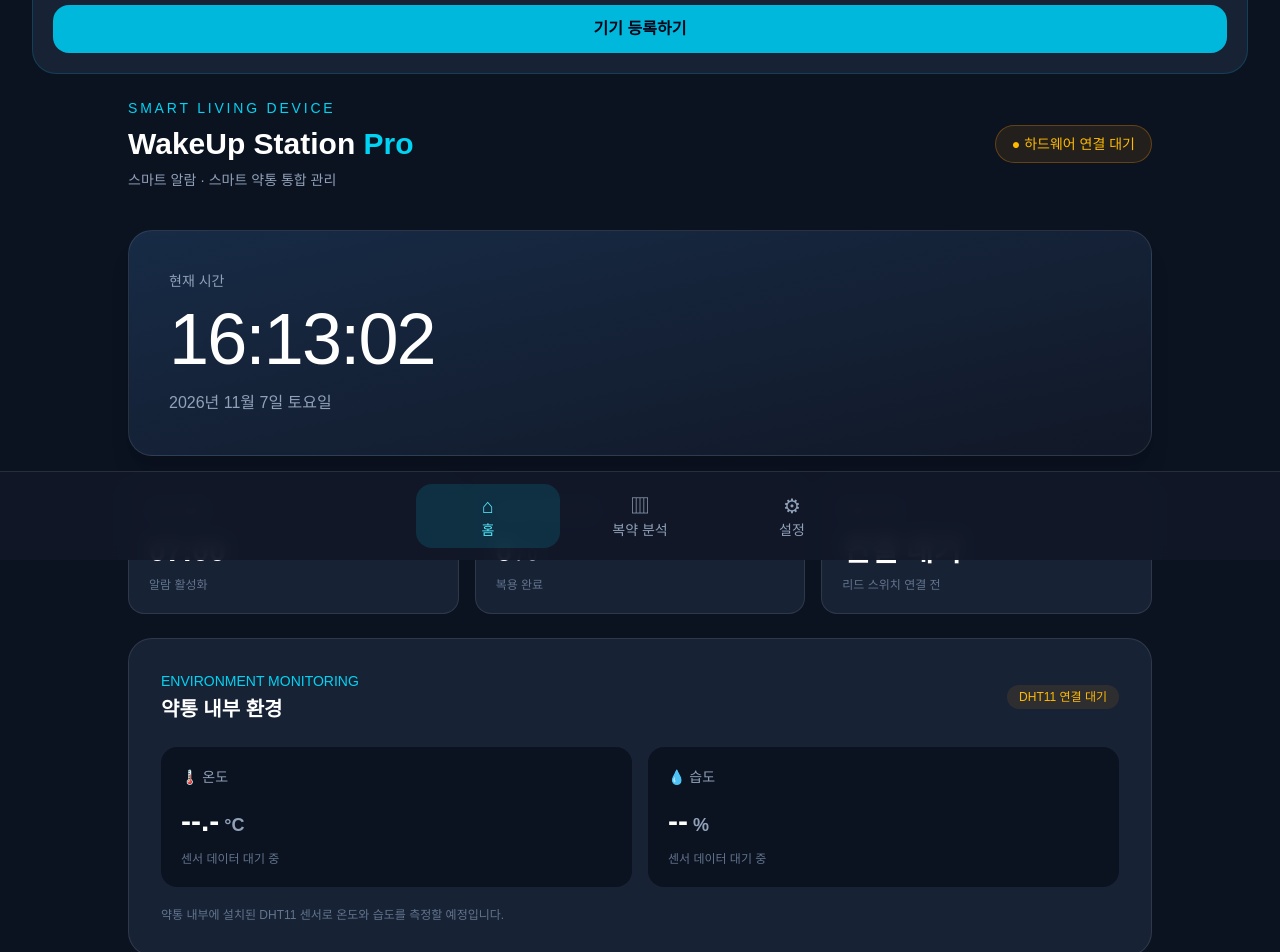
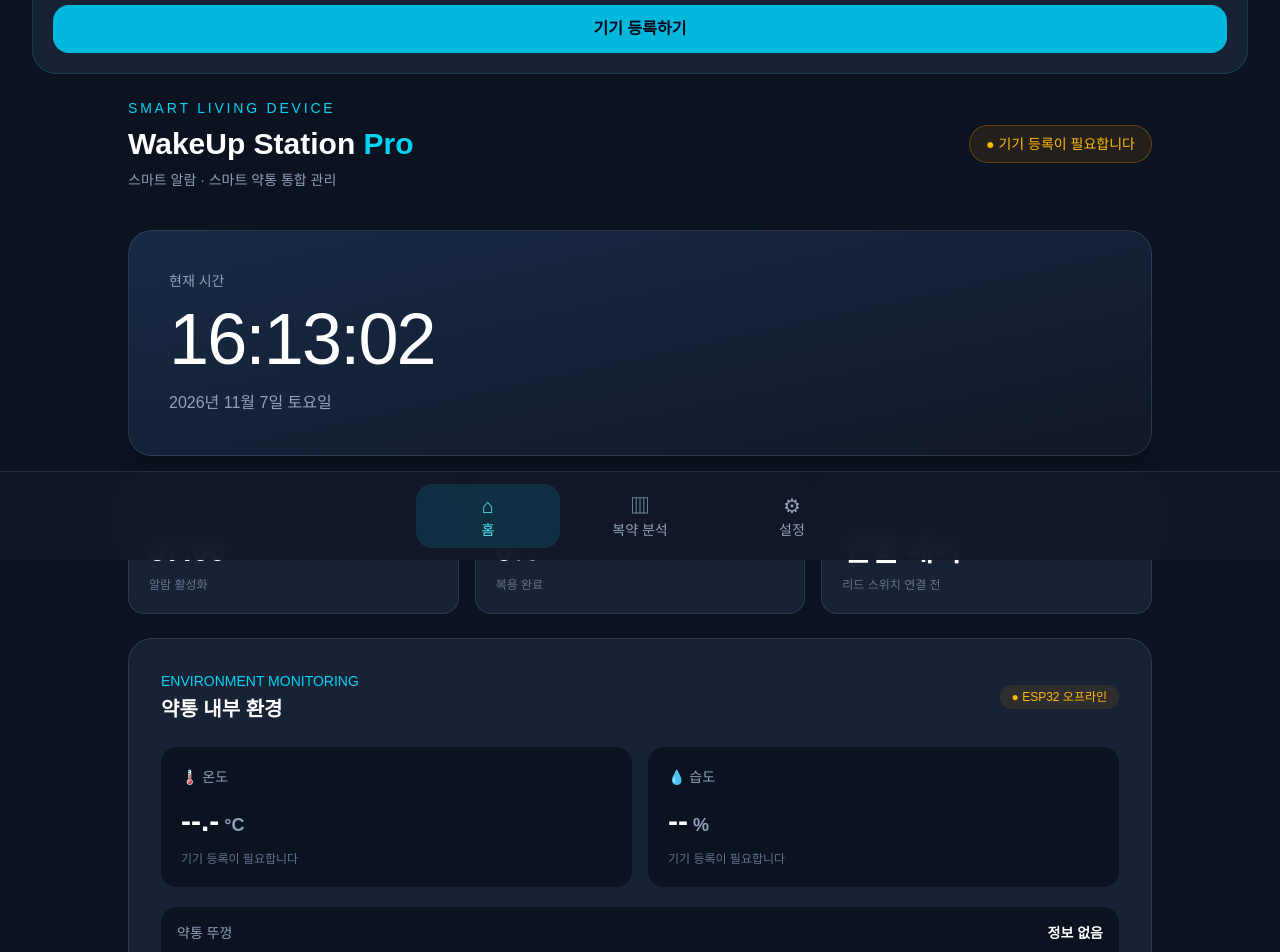
Before and after one commit to itkiju/wakeup-station, a Next.js app: page / in a window 1280 px wide. Shown: the part 240-1192 px from the top of the page. Built offline with nearby package versions, Linux system fonts and the light colour scheme.

Commit message:
Restore live ESP32 status and environment on home screen

```diff
--- a/app/page.tsx
+++ b/app/page.tsx
@@ -1,5 +1,6 @@
 
 "use client";
+import DeviceStatusPanel from "./components/DeviceStatusPanel";
 
 import DeviceConnectionStatus from "./components/DeviceConnectionStatus";
 
@@ -1161,9 +1162,7 @@ export default function Home() {
             </p>
           </div>
 
-          <div className="rounded-full border border-amber-500/30 bg-amber-500/10 px-4 py-2 text-sm text-amber-400">
-            ● 하드웨어 연결 대기
-          </div>
+          <DeviceConnectionStatus variant="header" />
         </header>
 
         {/* 현재 시간 */}
@@ -1230,61 +1229,7 @@ export default function Home() {
         </section>
 
         {/* 약통 환경 모니터링 */}
-        <section className="mb-6 rounded-3xl border border-white/10 bg-[#172235] p-6 sm:p-8">
-
-          <div className="mb-6 flex flex-wrap items-center justify-between gap-3">
-            <div>
-              <p className="text-sm text-cyan-400">
-                ENVIRONMENT MONITORING
-              </p>
-
-              <h2 className="mt-1 text-xl font-semibold">
-                약통 내부 환경
-              </h2>
-            </div>
-
-            <span className="rounded-full bg-amber-500/10 px-3 py-1 text-xs text-amber-400">
-              DHT11 연결 대기
-            </span>
-          </div>
-
-          <div className="grid grid-cols-2 gap-4">
-
-            <div className="rounded-2xl bg-[#0b1220] p-5">
-              <p className="text-sm text-slate-400">
-                🌡️ 온도
-              </p>
-
-              <p className="mt-4 text-3xl font-semibold">
-                --.-<span className="text-lg text-slate-400"> °C</span>
-              </p>
-
-              <p className="mt-3 text-xs text-slate-500">
-                센서 데이터 대기 중
-              </p>
-            </div>
-
-            <div className="rounded-2xl bg-[#0b1220] p-5">
-              <p className="text-sm text-slate-400">
-                💧 습도
-              </p>
-
-              <p className="mt-4 text-3xl font-semibold">
-                --<span className="text-lg text-slate-400"> %</span>
-              </p>
-
-              <p className="mt-3 text-xs text-slate-500">
-                센서 데이터 대기 중
-              </p>
-            </div>
-
-          </div>
-
-          <p className="mt-5 text-xs text-slate-500">
-            약통 내부에 설치된 DHT11 센서로 온도와 습도를 측정할 예정입니다.
-          </p>
-
-        </section>
+        <DeviceStatusPanel />
 
         {/* 기상 알람 설정 */}
         <section className="mb-6 rounded-3xl border border-white/10 bg-[#172235] p-6 sm:p-8">
```
